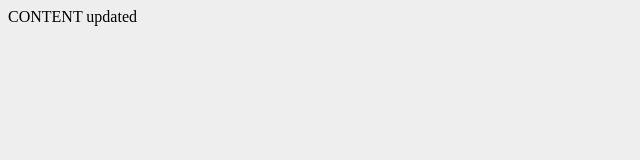
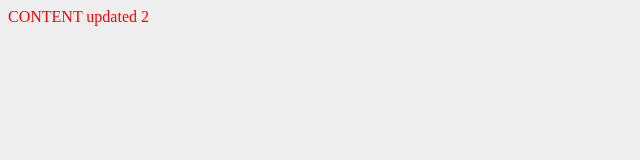
Before and after one commit to front-end-by-rimantas/19-grupe-portfolio, a website: page index.html in a window 1280 px wide. Shown: the whole page, without its empty margins (0-640 px from the left). Drawn offline with Linux system fonts and the light colour scheme.

Commit message:
Project update

```diff
--- a/src/css/main.css
+++ b/css/main.css
@@ -1,3 +1,4 @@
 body {
     background-color: #eee;
+    color: red;
 }
--- a/src/index.html
+++ b/index.html
@@ -9,7 +9,7 @@
 </head>
 
 <body>
-    CONTENT updated
+    CONTENT updated 2
 
     <script src="./js/index.js"></script>
 </body>
--- a/src/js/index.js
+++ b/js/index.js
@@ -4,3 +4,5 @@ const b = 8;
 const sum = a * b;
 
 console.log(`${a} * ${b} = ${sum}`);
+console.log(`${a} * ${b} = ${sum}`);
+console.log(`${a} * ${b} = ${sum}`);
```
Also changed, not shown: package.json (+11 -3 lines), .babelrc (added).
